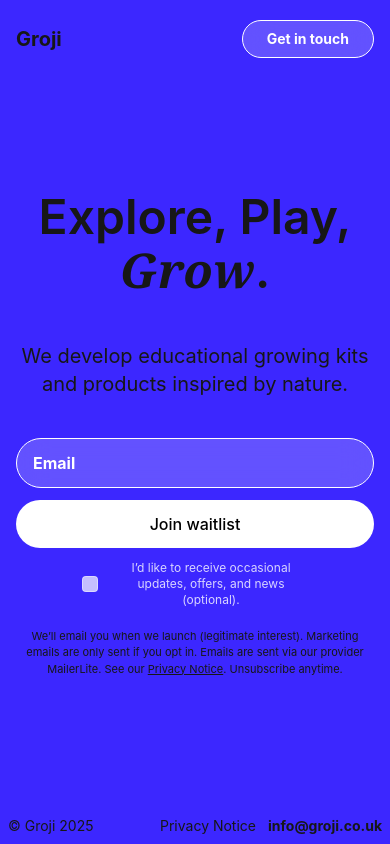
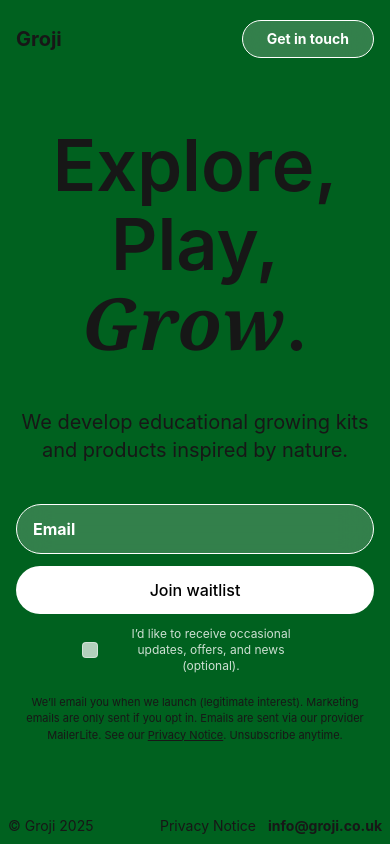
Before and after one commit to m-mcaulay/groji-website, a Next.js app: page / in a window 390 px wide. Built offline with nearby package versions, Linux system fonts and the light colour scheme.

Commit message:
Fix color

```diff
--- a/app/page.tsx
+++ b/app/page.tsx
@@ -140,6 +140,9 @@
   // #6f2fcd - this one passes
   // #5b06e8
   // green border-[hsl(10 20% 100%)] bg-[#305900]
+  //#197ffc
+  //#7d59ff
+  //
 
   return (
     <>
@@ -165,7 +168,7 @@
         transition={{ duration: 1 }}
         className="overflow-hidden"
       >
-        <main className="full-screen-height bg-[#3c27ff] px-4 overflow-hidden">
+        <main className="full-screen-height bg-[#00611f] px-4 overflow-hidden">
           <EmojiPainter />
           <div className="text-center flex flex-col justify-center full-screen-height z-1 max-h-screen overflow-y-hidden">
             <nav className="absolute top-5 md:top-6 md:left-6 md:right-6 left-4 right-4 flex justify-between items-center font-bold">
@@ -209,7 +212,7 @@
                   initial={{ opacity: 0, y: 10 }}
                   animate={{ opacity: 1, y: 0 }}
                   transition={{ delay: 0.1, duration: 0.7 }}
-                  className="text-5xl md:text-7xl font-semibold leading-[1.1] text-[hsl(280 30% 100%)] md:min-w-[100%] lg:max-w-[100%]"
+                  className="text-7xl md:text-7xl font-semibold leading-[1.1] text-[hsl(280 30% 100%)] md:min-w-[100%] lg:max-w-[100%]"
                 >
                   Explore, Play, <span className="italic font-serif">Grow</span>
                   .<br />
@@ -255,7 +258,7 @@
                       type="submit"
                       disabled={loading}
                       aria-disabled={loading}
-                      className="px-6 py-3 bg-white text-black rounded-full font-medium hover:bg-white/20 hover:backdrop-blur-lg hover:text-white hover:border hover:border-white transition cursor-pointer w-full sm:w-auto disabled:opacity-60 disabled:cursor-not-allowed"
+                      className="px-6 py-3 bg-white text-black rounded-full font-medium hover:bg-white/20 hover:backdrop-blur-lg hover:text-white hover:border hover:border-white transition cursor-pointer w-full md:w-auto disabled:opacity-60 disabled:cursor-not-allowed"
                     >
                       {loading ? "Joining…" : "Join waitlist"}
                     </motion.button>
```
